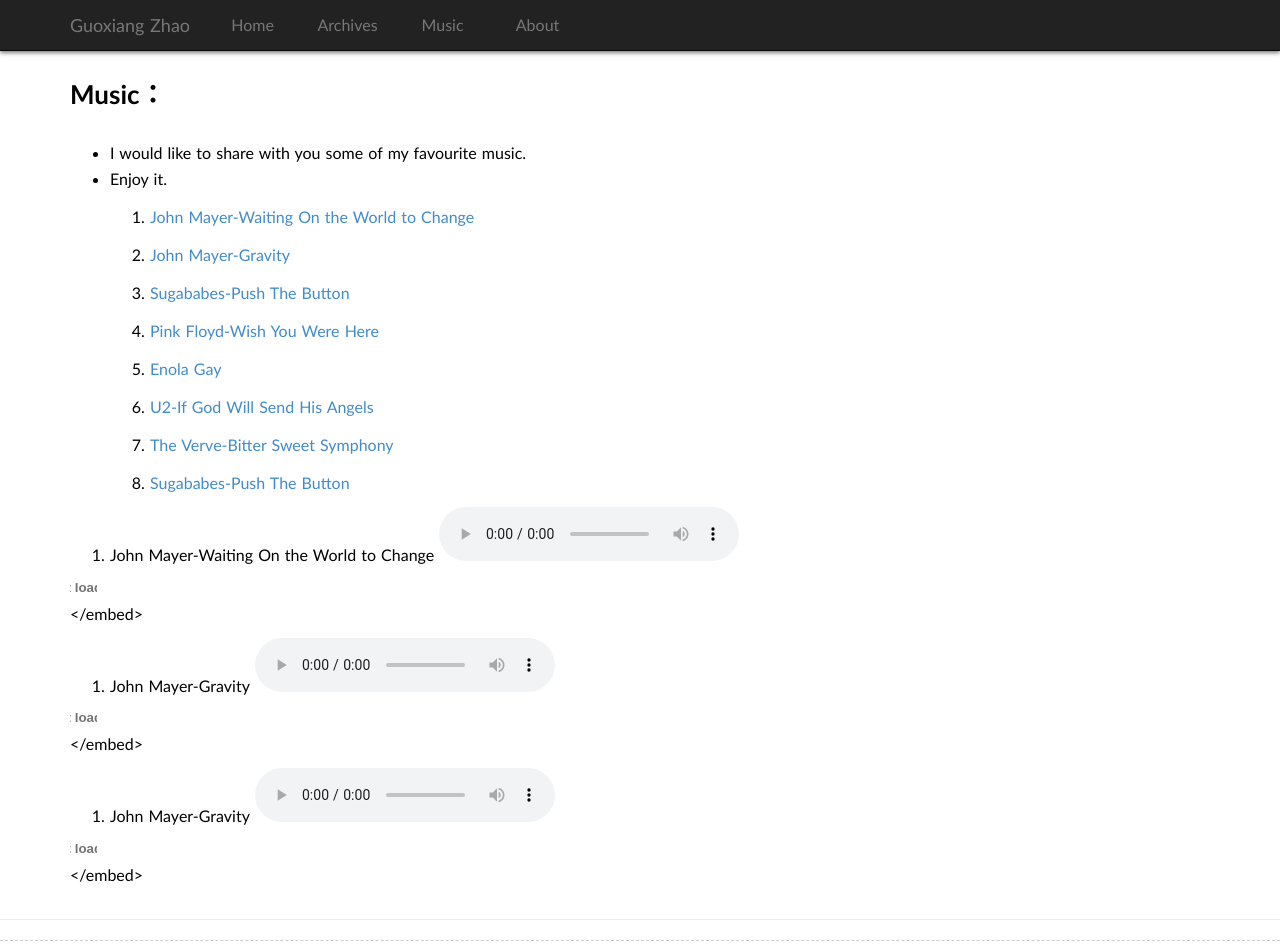
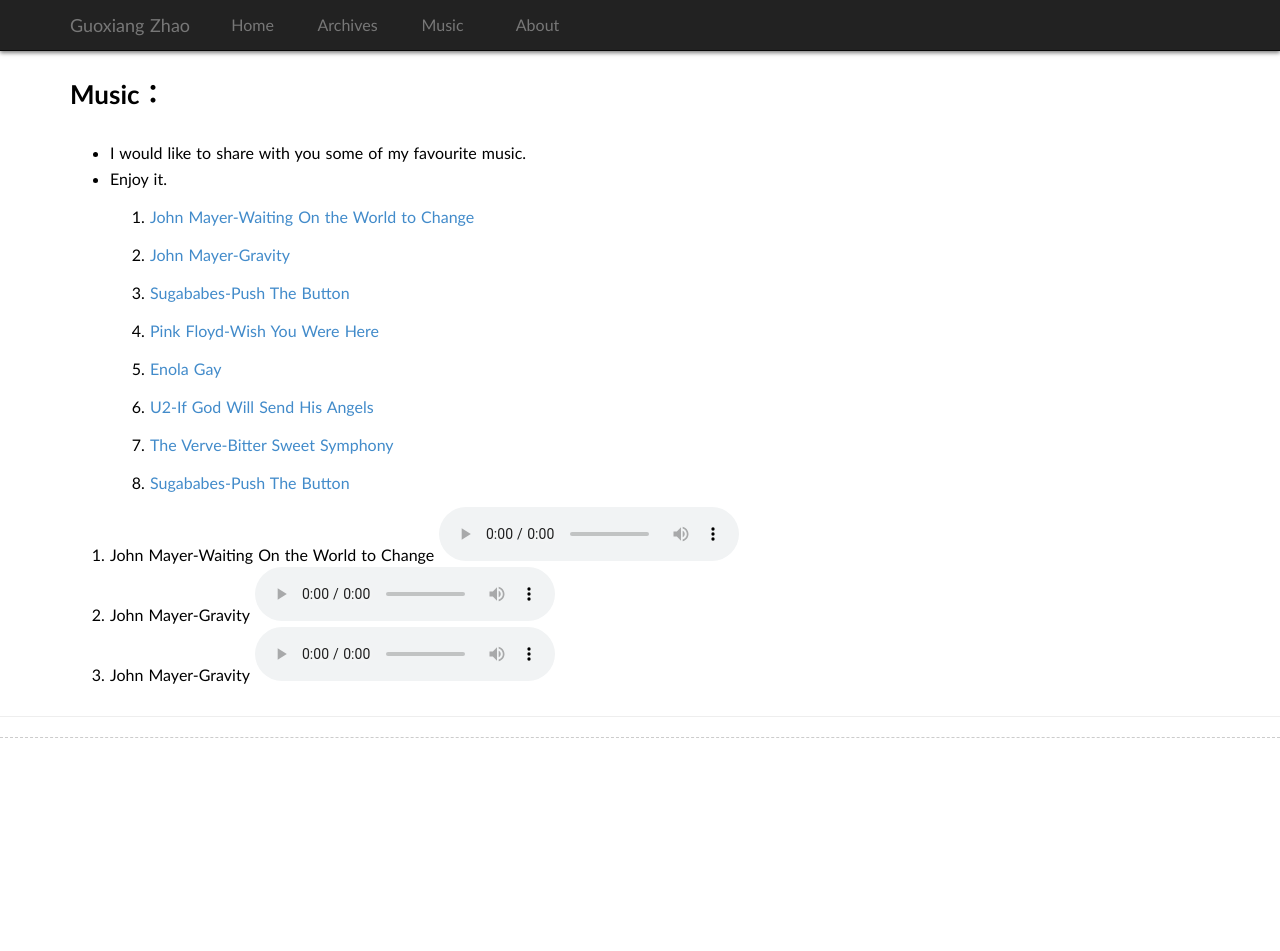
Before and after one commit to guoxiangzhao/guoxiangzhao.github.io, a Jekyll site: the page built from music.md, in a window 1280 px wide and 951 px high. Built offline with Jekyll 4.4.1, drawn with Linux system fonts in a browser that asks for light colours; some web fonts are replaced; comment, search, counter and statistics services are not loaded.

Commit message:
Update music.md

```diff
--- a/music.md
+++ b/music.md
@@ -26,19 +26,17 @@
 
 
 1. John Mayer-Waiting On the World to Change
-   <audio controls>
+    <audio controls>
     <source src="my_music/John_Mayer_Waiting_On_the_World_to_Change.mp3" type="audio/mpeg">
-    Your browser does not support the audio element.
-<embed src="http://www.xiami.com/widget/0_3515679/singlePlayer.swf" type="application/x-shockwave-flash" width="27" height="13" wmode="transparent"></embed>
+    <embed src="http://www.xiami.com/widget/0_3515679/singlePlayer.swf" type="application/x-shockwave-flash" width="7" height="3" wmode="transparent">
 
 2. John Mayer-Gravity
-   <audio controls>
+    <audio controls>
     <source src="my_music/John_Mayer_Gravity.mp3" type="audio/mpeg">
-    Your browser does not support the audio element.
-<embed src="http://www.xiami.com/widget/0_3515679/singlePlayer.swf" type="application/x-shockwave-flash" width="27" height="13" wmode="transparent"></embed>
+    <embed src="http://www.xiami.com/widget/0_3515679/singlePlayer.swf" type="application/x-shockwave-flash" width="7" height="3" wmode="transparent">
 
 3. John Mayer-Gravity
-   <audio controls>
+    <audio controls>
     <source src="my_music/Sugababes Push The Button Official Music Video.mp3" type="audio/mpeg">
     Your browser does not support the audio element.
-<embed src="http://www.xiami.com/widget/0_3515679/singlePlayer.swf" type="application/x-shockwave-flash" width="27" height="13" wmode="transparent"></embed>
+    <embed src="http://www.xiami.com/widget/0_3515679/singlePlayer.swf" type="application/x-shockwave-flash" width="7" height="3" wmode="transparent">
```
